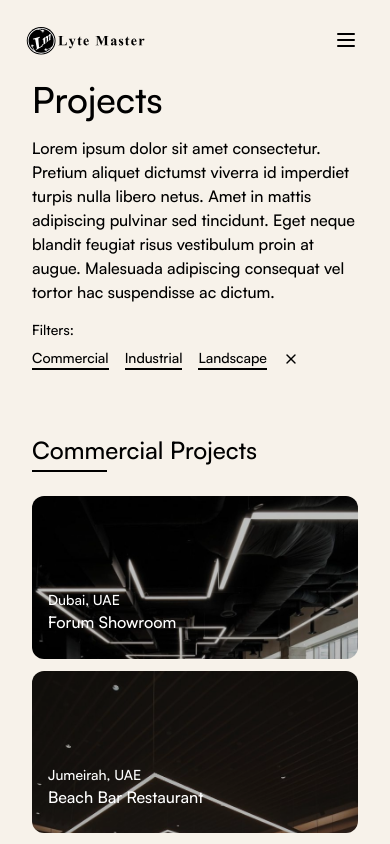
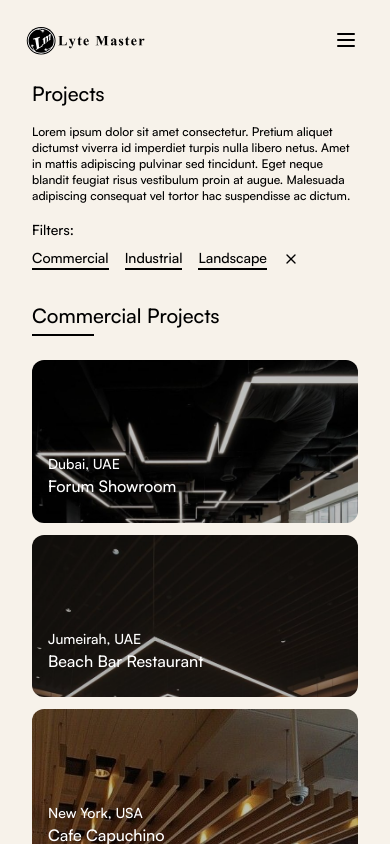
Before and after one commit to goutham-shankar/lytemaster, a Next.js app: page /projects in a window 390 px wide. Shown: the top 844 px of the page. Built offline with nearby package versions, Linux system fonts and the light colour scheme.

Commit message:
update: replaced title and other text with custom text components with responsive behavior

```diff
--- a/src/app/projects/page.jsx
+++ b/src/app/projects/page.jsx
@@ -7,13 +7,14 @@ import BentoGrid, { bento } from "@components/projects/bentoGrid";
 import Filters from "@components/projects/filters";
 import useProjectsStore from "@/store/projects";
 import { projectsData } from "@assets/placeholders";
+import { Heading, Paragraph } from "@components/common/text";
 
 const filters = ["Commercial", "Industrial", "Landscape"];
 
 const SectionTitle = ({ title }) => {
   return (
     <div className="w-full flex flex-col justify-center items-start gap-2">
-      <h1 className="w-min text-2xl text-left font-bold text-nowrap sm:text-4xl">
+      <h1 className="w-min text-xl text-left font-bold text-nowrap sm:text-2xl lg:text-3xl xl:text-4xl">
         {title}
         <span className="block w-1/3 h-0.5 mt-1 bg-black"></span>
       </h1>
@@ -23,9 +24,9 @@ const SectionTitle = ({ title }) => {
 
 const OverviewSection = ({ title, description }) => {
   return (
-    <section className="w-full h-max mt-12 px-8 py-8 flex flex-col justify-center items-center gap-4 text-black sm:px-16 sm:mt-16 md:mt-20 lg:mt-28">
-      <h1 className="w-full text-4xl text-left font-bold">{title}</h1>
-      <p className="">{description}</p>
+    <section className="w-full h-max mt-16 px-8 py-4 flex flex-col justify-center items-left gap-4 text-black sm:px-16 sm:py-8 sm:gap-6 md:mt-20 lg:gap-8 lg:mt-28 xl:gap-12">
+      <Heading title={title} />
+      <Paragraph description={description} className="text-left sm:w-1/2" />
       <Filters filters={filters} />
     </section>
   );
@@ -33,7 +34,7 @@ const OverviewSection = ({ title, description }) => {
 
 const ProjectSection = ({ title, cta, projects }) => {
   return (
-    <section className="w-full h-max px-8 py-8 flex flex-col justify-center items-center gap-6 text-black sm:px-16">
+    <section className="w-full h-max px-8 py-4 flex flex-col justify-center items-center gap-6 text-black sm:px-16 sm:py-8">
       <SectionTitle title={title} />
       <BentoGrid items={projects} />
       <CtaButton name={cta.name} href={cta.href} />
```
